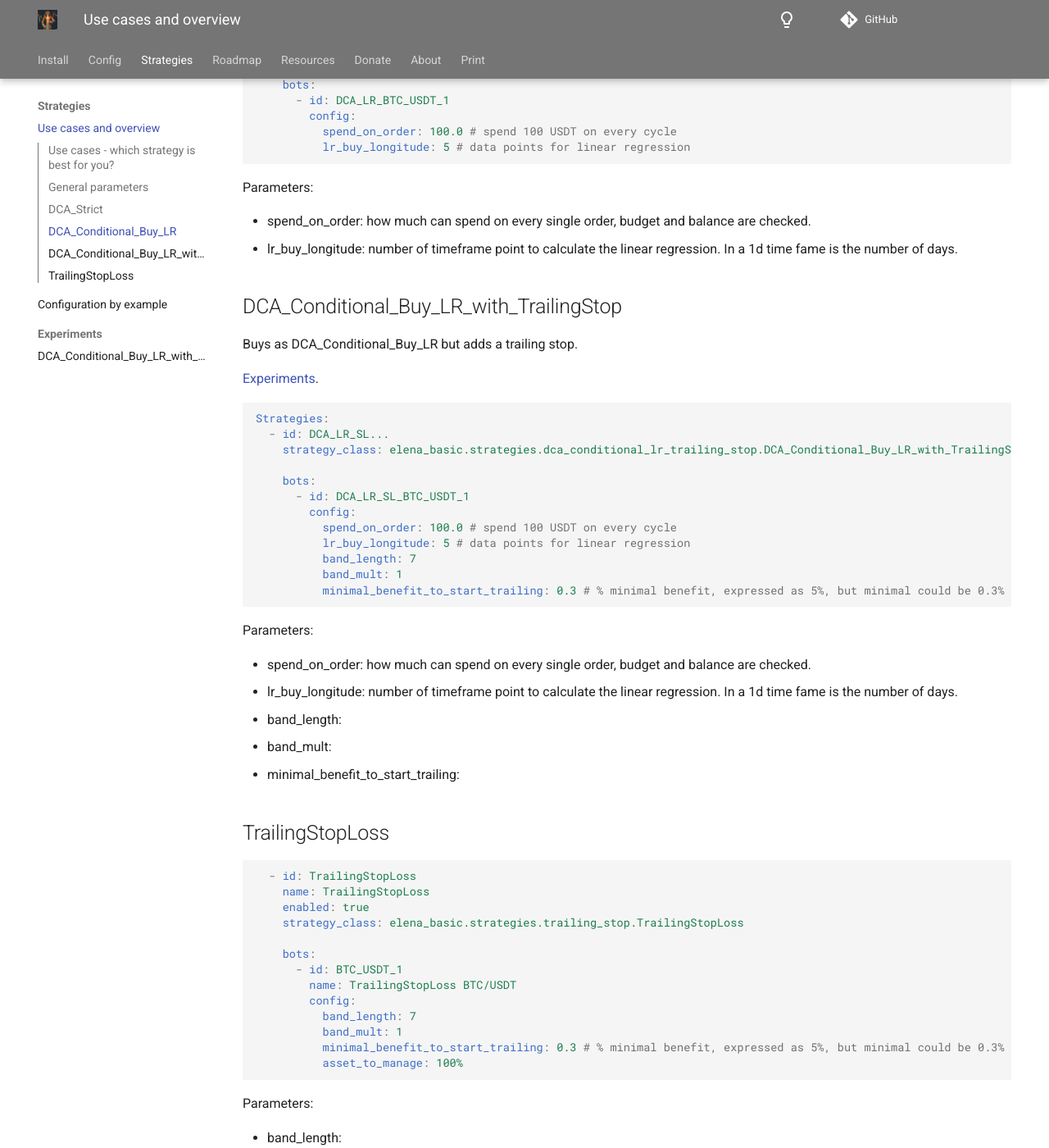
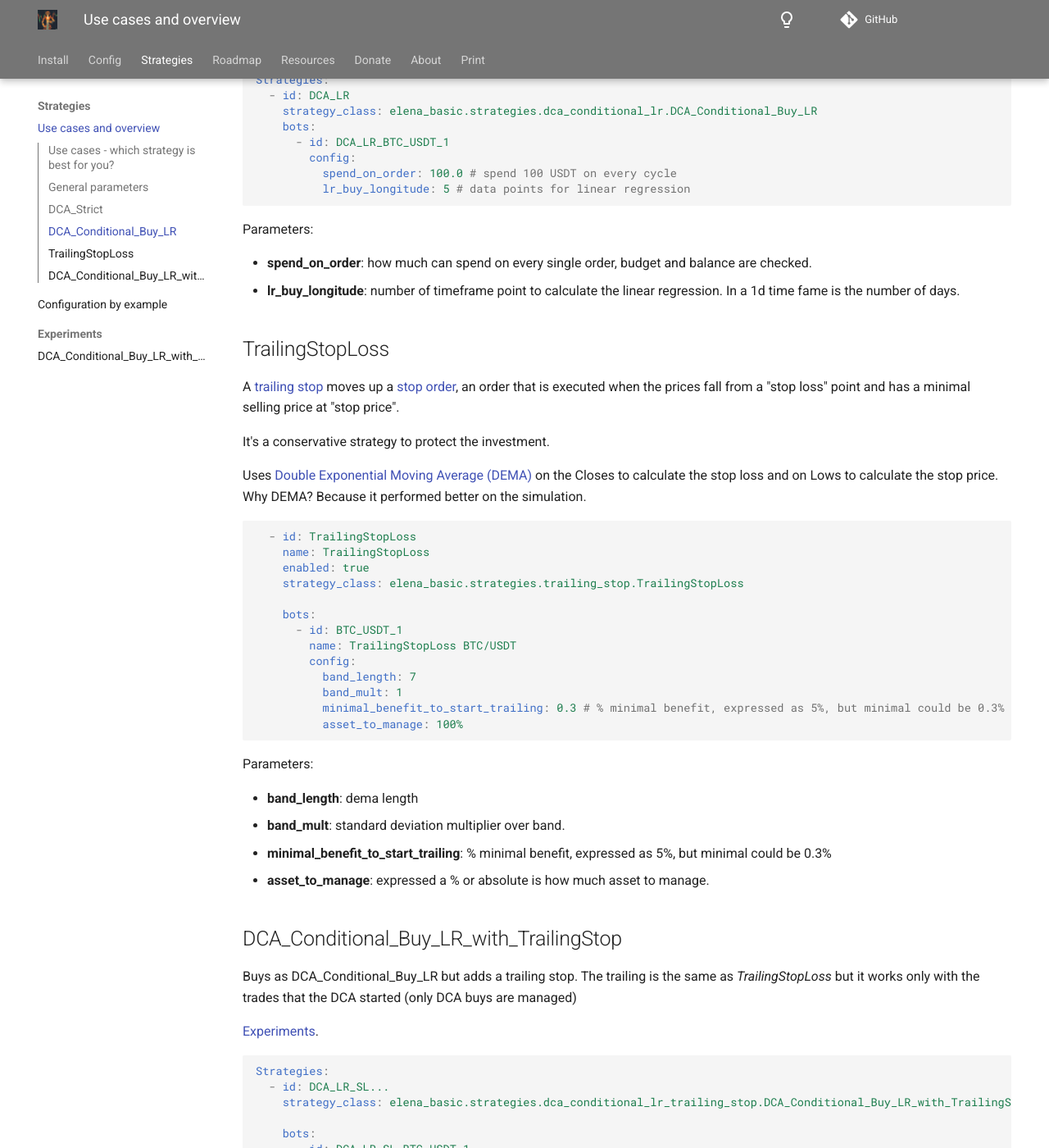
Before and after one commit to Pasta-fantasia/elena-docs, an MkDocs documentation site: the page built from docs/03_strategies/use_cases.md, in a window 1280 px wide and 1400 px high, scrolled down 2194 px. Shown: the whole window at 82% size. Built offline with MkDocs 1.6.1 and Material for MkDocs 9.7.7, drawn with Linux system fonts in a browser that asks for light colours; comment, search, counter and statistics services are not loaded; some of the changed text lies outside the part shown.

Commit message:
feat: docs

`````diff
--- a/docs/03_strategies/use_cases.md
+++ b/docs/03_strategies/use_cases.md
@@ -45,17 +45,17 @@ Strategies:
 
 Parameters:
 
-- strategy_class: this chooses what strategy to use.
-- pair: uppercase string literal of a pair of currencies (as [CCXT](https://github.com/ccxt/ccxt/wiki) express it)
-- exchange: exchange name [as represented in Elena](https://github.com/Pasta-fantasia/elena/blob/main/elena/domain/model/exchange.py#L5).
-- time_frame: default timeframe for the candles retrival from exchange [as represented in Elena](https://github.com/Pasta-fantasia/elena/blob/main/elena/domain/model/time_frame.py#L4)
-- cron_expression: [cron expression](https://crontab.guru/) that defines when the bot is going to be executed. The default installation in this guid makes Elena to execute every minute but a weekly DCA can uses something like "0 0 12 ? * SUN"
-- budget_limit: sets how much can spend. 0 means no limit. On any buy the strategies check if there is budget on the bot and balance on the exchange. You can assign 100 USDT on the bot while you keep 300 USDT on the exchange.
-- pct_reinvest_profit: sets, after a profitable trade, how much of that profit will become part of the budget.
+- **strategy_class**: this chooses what strategy to use.
+- **pair**: uppercase string literal of a pair of currencies (as [CCXT](https://github.com/ccxt/ccxt/wiki) express it)
+- **exchange**: exchange name [as represented in Elena](https://github.com/Pasta-fantasia/elena/blob/main/elena/domain/model/exchange.py#L5).
+- **time_frame**: default timeframe for the candles retrival from exchange [as represented in Elena](https://github.com/Pasta-fantasia/elena/blob/main/elena/domain/model/time_frame.py#L4)
+- **cron_expression**: [cron expression](https://crontab.guru/) that defines when the bot is going to be executed. The default installation in this guid makes Elena to execute every minute but a weekly DCA can uses something like "0 0 12 ? * SUN"
+- **budget_limit**: sets how much can spend. 0 means no limit. On any buy the strategies check if there is budget on the bot and balance on the exchange. You can assign 100 USDT on the bot while you keep 300 USDT on the exchange.
+- **pct_reinvest_profit**: sets, after a profitable trade, how much of that profit will become part of the budget.
 
 ## DCA_Strict
 
-Just a DCA, a cron to create a buy order. No more logic.
+On every cron execution it places a buy market order. The amount of the order is set by _spend_on_order_ parameter and it's limited by budget.
 
 ````yaml
 Strategies:
@@ -69,12 +69,12 @@ Strategies:
 
 Parameters:
 
-- spend_on_order:
+- **spend_on_order**: how much can spend on every single order, budget and balance are checked.
 
 
 ## DCA_Conditional_Buy_LR
 
-A cron expression evaluates a linear regression, if the angle is positive creates the buy order, to avoid buying during a fall.
+As _DCA_Strict_ but it evaluates a linear regression, if the angle is positive creates the buy order, to avoid buying during a fall. _lr_buy_longitude_ determines how many time intervals are used to calculate the angle.
 
 ```yaml
 Strategies:
@@ -90,13 +90,48 @@ Strategies:
 
 Parameters:
 
-- spend_on_order: how much can spend on every single order, budget and balance are checked.
-- lr_buy_longitude: number of timeframe point to calculate the linear regression. In a 1d time fame is the number of days.
+- **spend_on_order**: how much can spend on every single order, budget and balance are checked.
+- **lr_buy_longitude**: number of timeframe point to calculate the linear regression. In a 1d time fame is the number of days.
+
+
+## TrailingStopLoss
+
+A [trailing stop](https://www.investopedia.com/terms/t/trailingstop.asp#:~:text=Key%20Takeaways,back%20in%20the%20other%20direction.) moves up a [stop order](https://www.investopedia.com/terms/s/stoporder.asp),
+an order that is executed when the prices fall from a "stop loss" point and has a minimal selling price at "stop price".
+
+It's a conservative strategy to protect the investment.
+
+Uses [Double Exponential Moving Average (DEMA)](https://www.investopedia.com/terms/d/double-exponential-moving-average.asp) on the Closes to calculate the stop loss and on Lows to calculate the stop price. Why DEMA? Because it performed better on the simulation.
+
+
+````yaml
+  - id: TrailingStopLoss
+    name: TrailingStopLoss
+    enabled: true
+    strategy_class: elena_basic.strategies.trailing_stop.TrailingStopLoss
+
+    bots:
+      - id: BTC_USDT_1
+        name: TrailingStopLoss BTC/USDT
+        config:
+          band_length: 7
+          band_mult: 1
+          minimal_benefit_to_start_trailing: 0.3 # % minimal benefit, expressed as 5%, but minimal could be 0.3%
+          asset_to_manage: 100%
+
+
+````
+Parameters:
+
+- **band_length**: dema length
+- **band_mult**: standard deviation multiplier over band.
+- **minimal_benefit_to_start_trailing**: % minimal benefit, expressed as 5%, but minimal could be 0.3%
+- **asset_to_manage**: expressed a % or absolute is how much asset to manage.
 
 
 ## DCA_Conditional_Buy_LR_with_TrailingStop
 
-Buys as DCA_Conditional_Buy_LR but adds a trailing stop.
+Buys as DCA_Conditional_Buy_LR but adds a trailing stop. The trailing is the same as _TrailingStopLoss_ but it works only with the trades that the DCA started (only DCA buys are managed)
 
 [Experiments](DCA_Conditional_Buy_LR_with_TrailingStop).
 
@@ -118,35 +153,8 @@ Strategies:
 
 Parameters:
 
-- spend_on_order: how much can spend on every single order, budget and balance are checked.
-- lr_buy_longitude: number of timeframe point to calculate the linear regression. In a 1d time fame is the number of days.
-- band_length:
-- band_mult:
-- minimal_benefit_to_start_trailing:
-
-
-## TrailingStopLoss
-
-````yaml
-  - id: TrailingStopLoss
-    name: TrailingStopLoss
-    enabled: true
-    strategy_class: elena_basic.strategies.trailing_stop.TrailingStopLoss
-
-    bots:
-      - id: BTC_USDT_1
-        name: TrailingStopLoss BTC/USDT
-        config:
-          band_length: 7
-          band_mult: 1
-          minimal_benefit_to_start_trailing: 0.3 # % minimal benefit, expressed as 5%, but minimal could be 0.3%
-          asset_to_manage: 100%
-
-
-````
-Parameters:
-
-- band_length:
-- band_mult:
-- minimal_benefit_to_start_trailing:
-- asset_to_manage:
+- **spend_on_order**: how much can spend on every single order, budget and balance are checked.
+- **lr_buy_longitude**: number of timeframe point to calculate the linear regression. In a 1d time fame is the number of days.
+- **band_length**:
+- **band_mult**:
+- **minimal_benefit_to_start_trailing**:
`````
Also changed, not shown: docs/03_strategies/configuration_by_example.md (+8 -0 lines).
